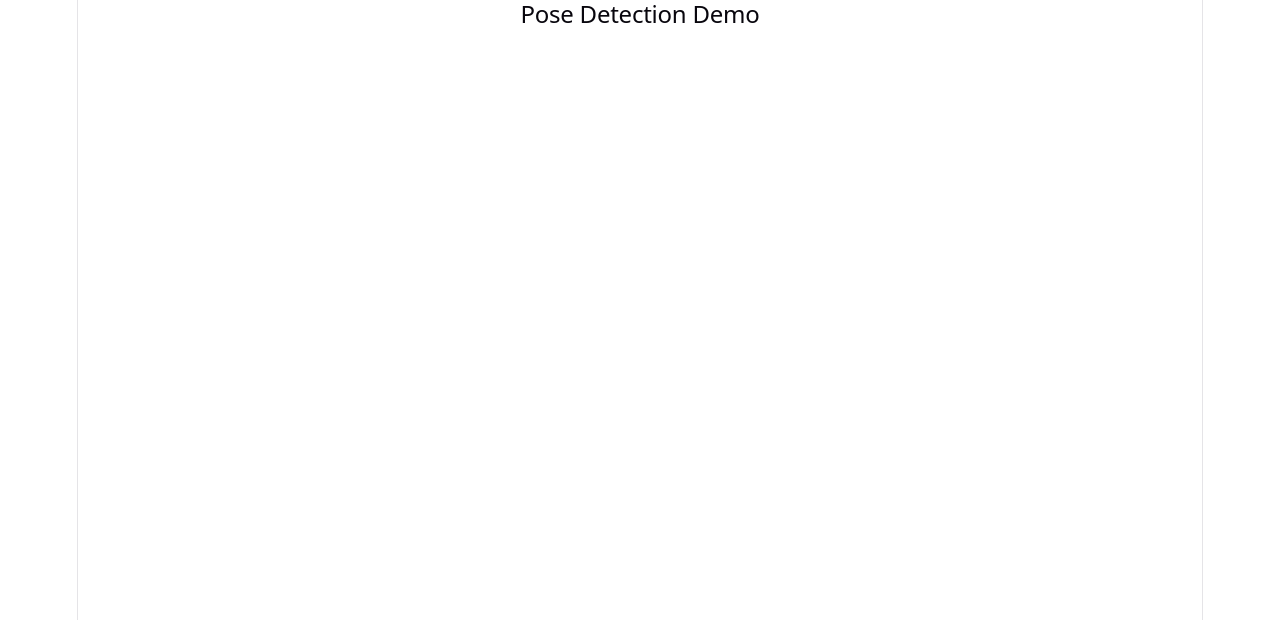
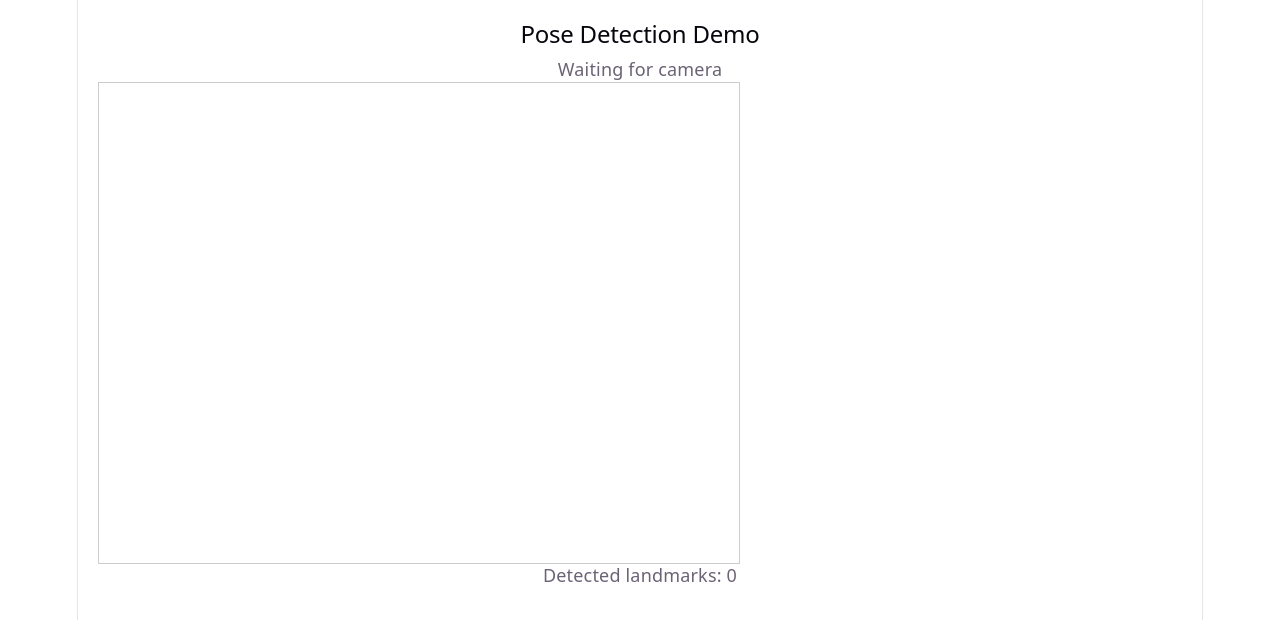
Before and after one commit to mymikody/slothmotion, a React (Vite) app in the folder pose-tracker/: page / in a window 1280 px wide. Shown: the top 620 px of the page. Built offline with nearby package versions, Linux system fonts and the light colour scheme; no server answers.

Commit message:
load mediapipe model and draw landmarks

```diff
--- a/pose-tracker/package.json
+++ b/pose-tracker/package.json
@@ -10,6 +10,7 @@
     "preview": "vite preview"
   },
   "dependencies": {
+    "@mediapipe/tasks-vision": "^0.10.32",
     "react": "^19.2.4",
     "react-dom": "^19.2.4"
   },
--- a/pose-tracker/src/pages/Demo.tsx
+++ b/pose-tracker/src/pages/Demo.tsx
@@ -1,25 +1,135 @@
-import { useEffect } from "react";
+import { useEffect, useRef, useState } from "react";
+import type { PoseLandmarks } from "../pose/poseTypes";
+import { FilesetResolver, PoseLandmarker, DrawingUtils } from "@mediapipe/tasks-vision";
+// import { evaluatePose } from "../pose/poseEvaluator"; // thamadi - pose evaluation logic
 
 export default function Demo() {
+  const videoRef = useRef<HTMLVideoElement | null>(null);
+  const canvasRef = useRef<HTMLCanvasElement | null>(null); // canvas is to draw pose landmarks
+  const poseLandmarkerRef = useRef<PoseLandmarker | null>(null); // store MediaPipe model
+  const animationFrameRef = useRef<number | null>(null); // store current frame
 
+  const [feedback, setFeedback] = useState("Waiting for camera");
+  const [landmarks, setLandmarks] = useState<PoseLandmarks>([]); // to store current detected landmarks (can remove)
+
+  // draw points of joints on canvas
+  function drawLandmarks(currentLandmarks: PoseLandmarks) {
+    const canvas = canvasRef.current;
+    const ctx = canvas?.getContext("2d");
+
+    if(!canvas || !ctx) {
+      return;
+    }
+
+    ctx.clearRect(0, 0, canvas.width, canvas.height); // clear previous drawings
+
+    if (!currentLandmarks || currentLandmarks.length === 0) { // if no landmarks detected
+      return;
+    }
+
+    const drawingUtils = new DrawingUtils(ctx);
+    drawingUtils.drawLandmarks(currentLandmarks, {radius: 4});
+    drawingUtils.drawConnectors(currentLandmarks, PoseLandmarker.POSE_CONNECTIONS);
+  }
+
+  // start camera and load model
   useEffect(() => {
-    async function setupCamera() {
-      const video = document.getElementById("webcam") as HTMLVideoElement;
+    let isMounted = true; // to prevent state updates before async finishes
+
+    // setup webcam camera
+    async function init() {
+      const video = videoRef.current;
+      if (!video) {
+        return;
+      }
 
       const stream = await navigator.mediaDevices.getUserMedia({
         video: true
       });
 
       video.srcObject = stream;
+      await video.play();
+
+      const vision = await FilesetResolver.forVisionTasks("https://cdn.jsdelivr.net/npm/@mediapipe/tasks-vision@latest/wasm");
+      const poseLandmarker = await PoseLandmarker.createFromOptions(vision, {
+        baseOptions: {
+          modelAssetPath: "https://storage.googleapis.com/mediapipe-models/pose_landmarker/pose_landmarker_lite/float16/latest/pose_landmarker_lite.task",
+        },
+        runningMode: "VIDEO",
+        numPoses: 1
+      });
+
+      if (!isMounted) {
+        return;
+      }
+
+      poseLandmarkerRef.current = poseLandmarker;
+      setFeedback("Camera ready, starting pose detection...");
+      // detect pose here
     }
 
-    setupCamera();
+    init().catch((err) => {
+      console.error("Error initializing pose landmarker:", err);
+      setFeedback("Error initializing pose landmarker");
+    });
+
+    return () => {
+      isMounted = false;
+      if (animationFrameRef.current !== null) {
+        cancelAnimationFrame(animationFrameRef.current);
+      }
+      //cleanup
+      poseLandmarkerRef.current?.close();
+    };
+  }, []);
+
+  // this does pose detection on each video frame
+  useEffect(() => {
+    function detectFrame() {
+      const video = videoRef.current;
+      const poseLandmarker = poseLandmarkerRef.current;
+
+      // if video or model not ready, skip this frame and try again on next animation frame
+      if (!video || !poseLandmarker || video.readyState < 2) {
+        animationFrameRef.current = requestAnimationFrame(detectFrame);
+        return;
+      }
+
+      const nowMs = performance.now();
+      const result = poseLandmarker.detectForVideo(video, nowMs);
+
+      const currentLandmarks = result.landmarks?.[0] ?? []; // if no person detected, return empty array
+
+      setLandmarks(currentLandmarks);
+      drawLandmarks(currentLandmarks);
+
+      // const nextFeedback = evaluatePose(currentLandmarks);
+      // setFeedback(nextFeedback);
+
+      animationFrameRef.current = requestAnimationFrame(detectFrame);
+    }
+    // start the loop
+    animationFrameRef.current = requestAnimationFrame(detectFrame);
+
+    return () => {
+      if (animationFrameRef.current !== null) {
+        cancelAnimationFrame(animationFrameRef.current);
+      }
+    };
   }, []);
 
   return (
-    <div>
+    <div style={{padding: "20px"}}>
       <h2>Pose Detection Demo</h2>
-      <video id="webcam" autoPlay playsInline width="640"></video>
+      <p>{feedback}</p>
+
+      <div style={{ position: "relative", "width": "640px", "height": "480px" }}>
+      <video ref={videoRef} autoPlay playsInline muted width="640" height="480" style={{position: "absolute", top: 0, left: 0, border: "1px solid #ccc"}}></video>
+      <canvas ref={canvasRef} width="640" height="480" style={{position: "absolute", top: 0, left: 0, pointerEvents: "none"}}></canvas>
+      </div>
+
+      {/* debug: can remove this line */}
+      <p>Detected landmarks: {landmarks.length}</p>
     </div>
   );
 }
--- a/pose-tracker/src/pose/poseTypes.ts
+++ b/pose-tracker/src/pose/poseTypes.ts
@@ -1,6 +1,8 @@
 export type Landmark = {
   x: number
   y: number
+  z: number
+  visibility: number
 }
 
 export type PoseLandmarks = Landmark[]
```
Also changed, not shown: 1 other file (tests, documents, lock files or other folders).
